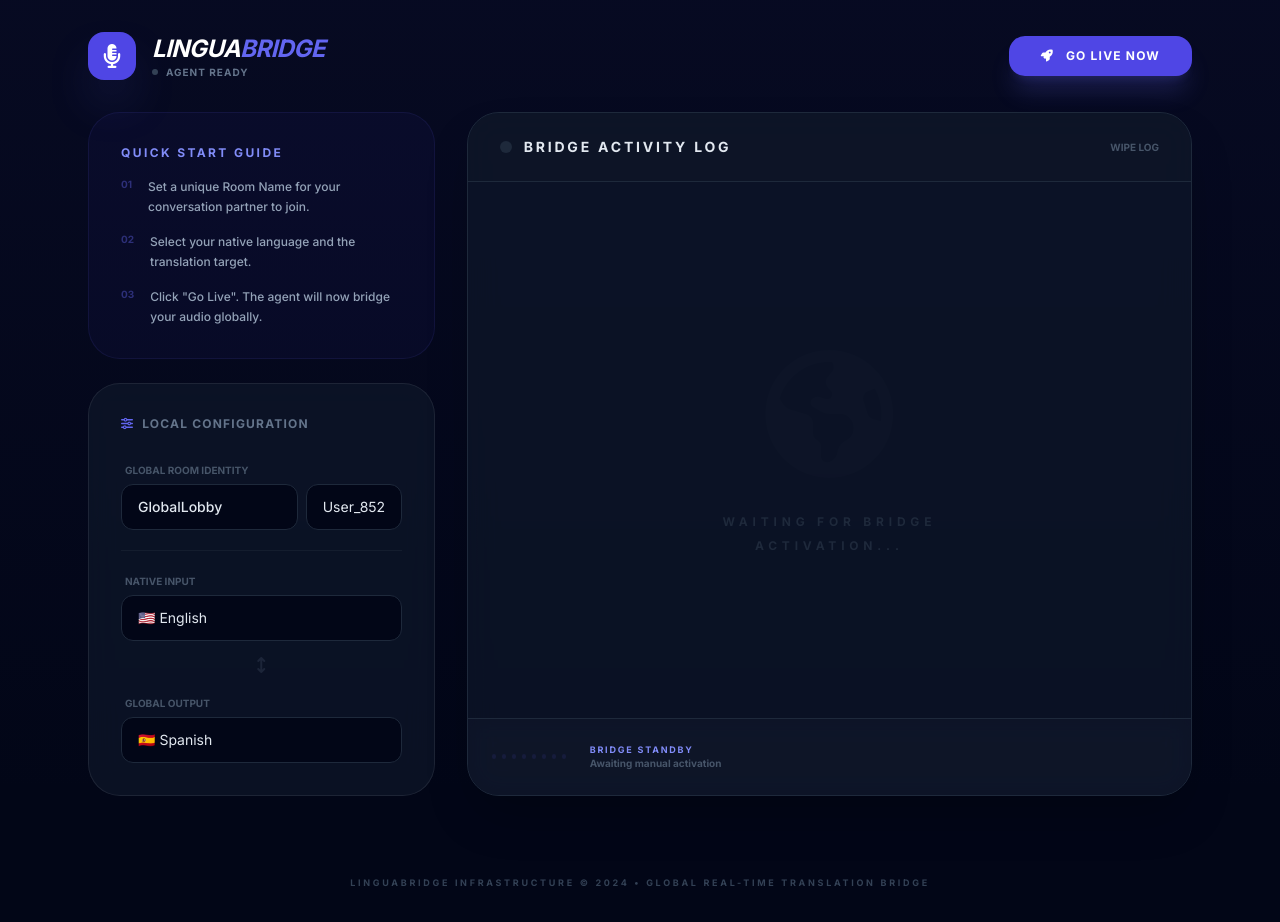
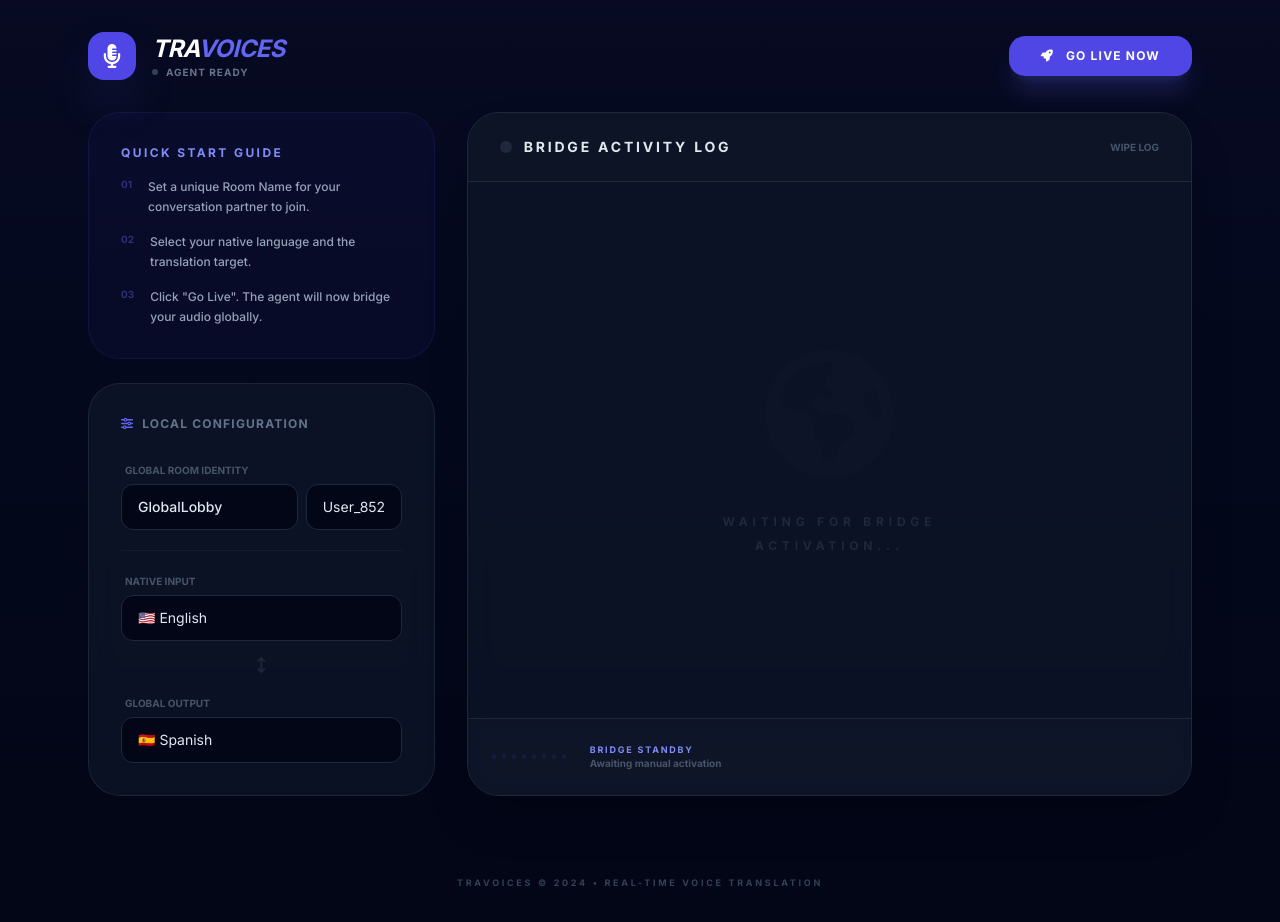
Before and after one commit to autonomyowner/LinguaBridge, a React (Vite) app: page / in a window 1280 px wide. Built offline with nearby package versions, Linux system fonts and the light colour scheme.

Commit message:
Rebrand from LinguaBridge to Travoices

```diff
--- a/App.tsx
+++ b/App.tsx
@@ -229,7 +229,7 @@
             <i className="fa-solid fa-microphone-lines text-white text-2xl"></i>
           </div>
           <div>
-            <h1 className="text-2xl font-black text-white tracking-tight italic uppercase">Lingua<span className="text-indigo-500">Bridge</span></h1>
+            <h1 className="text-2xl font-black text-white tracking-tight italic uppercase">Tra<span className="text-indigo-500">voices</span></h1>
             <p className="text-[10px] font-bold text-slate-500 uppercase tracking-widest flex items-center gap-2">
                <span className={`w-1.5 h-1.5 rounded-full ${isActive ? 'bg-green-500 animate-pulse' : 'bg-slate-700'}`}></span>
                {isActive ? 'Middleman Online' : 'Agent Ready'}
@@ -452,7 +452,7 @@
       </main>
 
       <footer className="py-8 text-center text-slate-700 text-[9px] font-black uppercase tracking-[0.3em] relative z-10">
-         LinguaBridge Infrastructure &copy; 2024 &bull; Global Real-Time Translation Bridge
+         Travoices &copy; 2024 &bull; Real-Time Voice Translation
       </footer>
 
       <style>{`
--- a/index.html
+++ b/index.html
@@ -4,7 +4,7 @@
 <head>
     <meta charset="UTF-8">
     <meta name="viewport" content="width=device-width, initial-scale=1.0">
-    <title>LinguaBridge - Real-time AI Interpreter</title>
+    <title>Travoices - Real-time AI Interpreter</title>
     <script src="https://cdn.tailwindcss.com"></script>
     <link rel="stylesheet" href="https://cdnjs.cloudflare.com/ajax/libs/font-awesome/6.4.0/css/all.min.css">
     <style>
--- a/metadata.json
+++ b/metadata.json
@@ -1,5 +1,5 @@
 {
-  "name": "LinguaBridge AI",
+  "name": "Travoices",
   "description": "A high-performance real-time translation agent powered by Gemini Live API, enabling seamless voice-to-voice communication across language barriers.",
   "requestFramePermissions": [
     "microphone"
```
